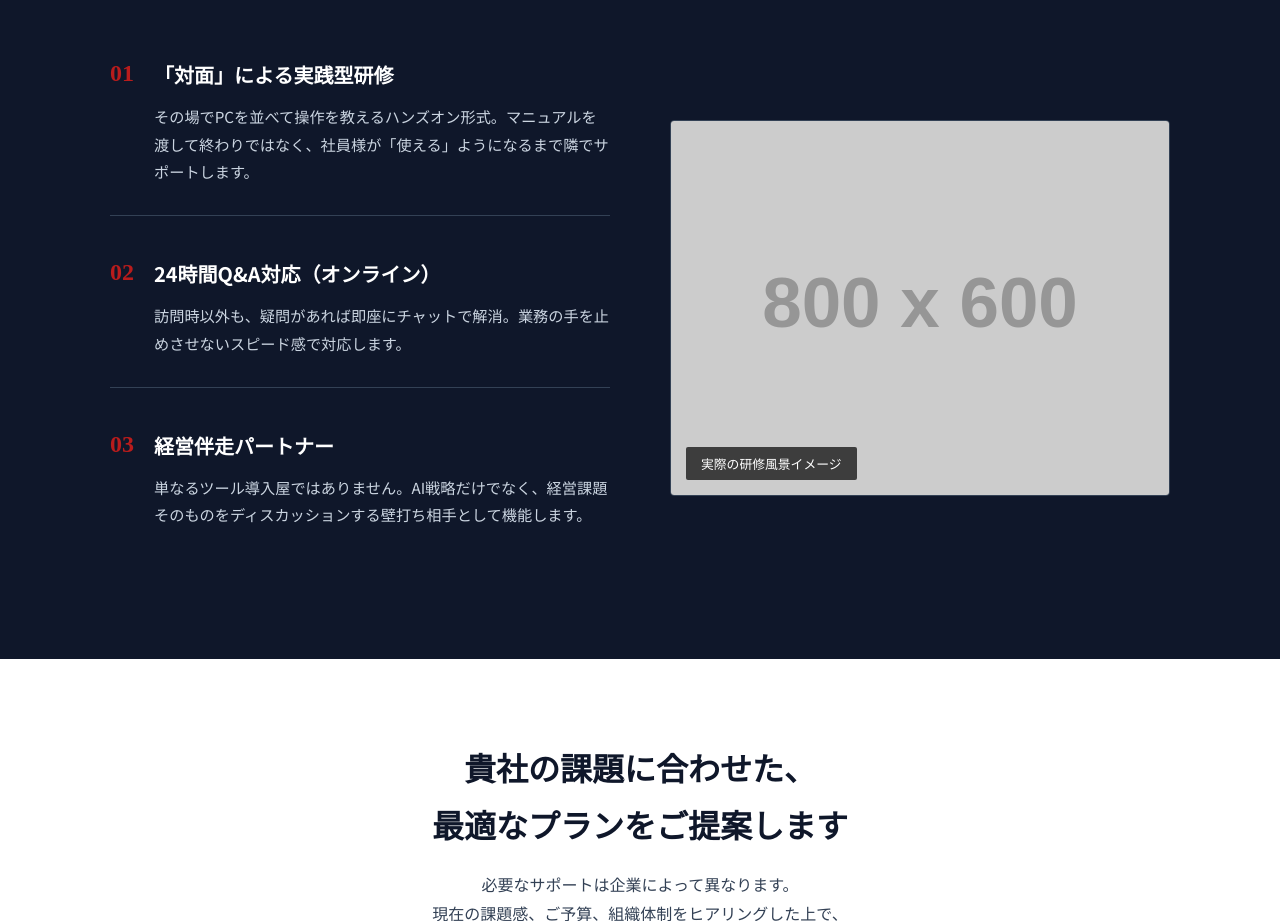
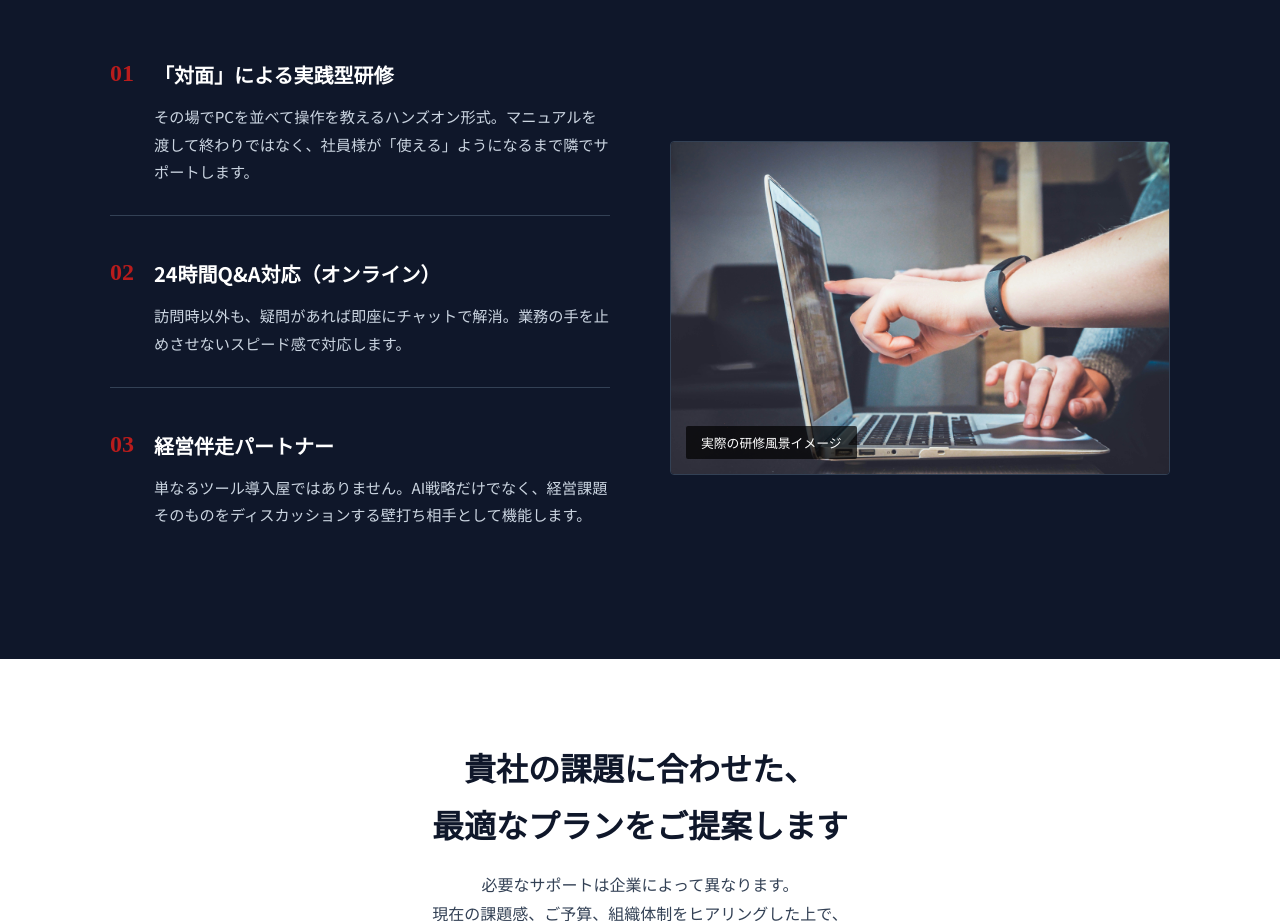
Before and after one commit to kzkzkn/aino_tetsujin, a plain HTML site: page index.html in a window 1280 px wide. Shown: the part 2930-3851 px from the top of the page. Drawn offline with Linux system fonts and the light colour scheme; placeholder pictures from the web are drawn by us.

Commit message:
Update index.html

```diff
--- a/index.html
+++ b/index.html
@@ -753,7 +753,7 @@
                     </div>
                 </div>
                 <div class="service-image">
-                    <img src="https://placehold.co/800x600/1e293b/FFF?text=Training+Image" alt="研修風景">
+                    <img src="john-FlPc9_VocJ4-unsplash.jpg" alt="研修風景">
                     <div class="service-img-label">実際の研修風景イメージ</div>
                 </div>
             </div>
```
